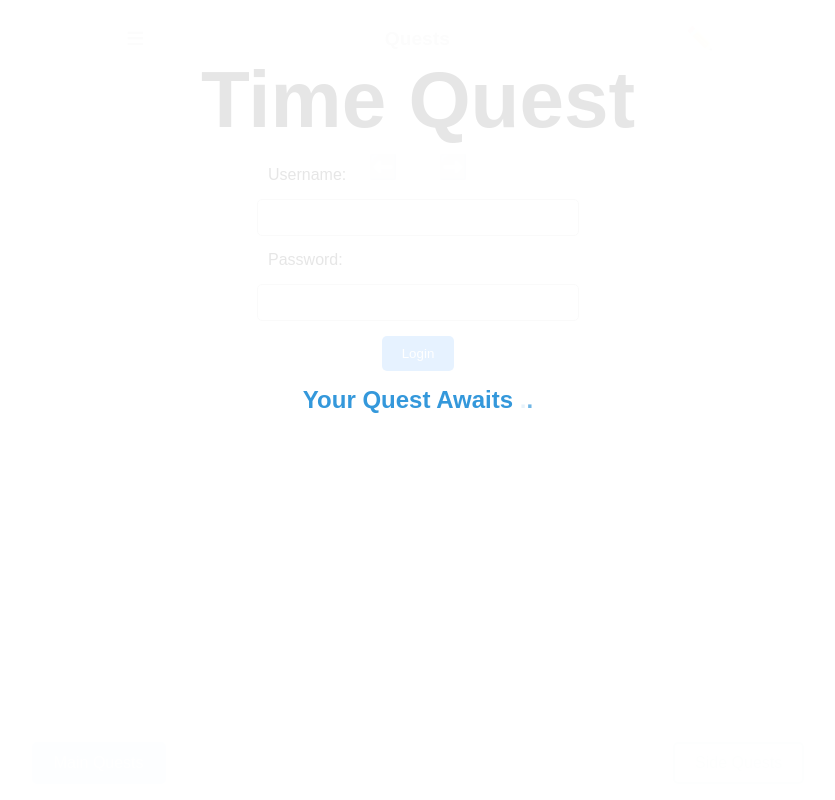
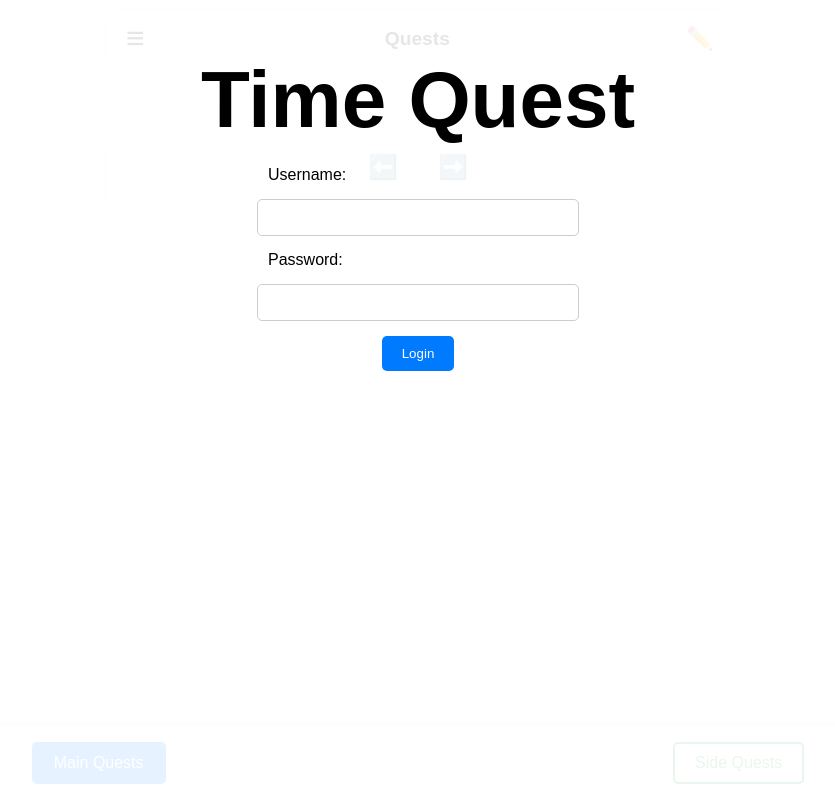
Before and after one commit to Clrwtr-Tech/TimeQuest, a plain HTML site: page index.html in a window 1280 px wide. Shown: the whole page, without its empty margins (222-1057 px from the left). Drawn offline with Linux system fonts and the light colour scheme.

Commit message:
Correct loading login error
corrected loading error and added favicon.

```diff
--- a/index.html
+++ b/index.html
@@ -5,6 +5,8 @@
     <meta name="viewport" content="width=device-width, initial-scale=1.0, maximum-scale=1.0, user-scalable=no">
     <title>Time Quest</title>
     <link rel="stylesheet" href="style.css">
+    <link rel="icon" href="TQLogo.png" type="image/png">
+
 </head>
 <body>
 
--- a/script.js
+++ b/script.js
@@ -324,8 +324,6 @@ function displayProjects(projects, container) {
     });
 }
 
-
-
 async function handleProjectClick(project) {
     const tokenType = isToday(displayDate) ? 'Ontime' : 'Late';
     const timezoneOffset = displayDate.getTimezoneOffset() * 60000; // Offset in milliseconds
@@ -421,7 +419,6 @@ function revertUIOnProjectClick(project, tokenType, originalTokenCount, original
     updatePointsDisplay(originalPoints);
 }
 
-
 function updateTokenDisplay(tokenType, isAdding) {
     const tokenOverview = document.getElementById('token-overview');
     const tokens = Array.from(tokenOverview.children);
@@ -442,7 +439,6 @@ function updateTokenDisplay(tokenType, isAdding) {
         }
     }
 }
-
 
 function isToday(someDate) {
     const today = new Date();
--- a/style.css
+++ b/style.css
@@ -607,7 +607,6 @@ body {
     background-color: rgba(255, 255, 255, 0.9); /* Slight transparency for effect */
     z-index: 9998; /* Just below the spinner */
     display: none; /* Hide the overlay by default */
-    display: flex;
     justify-content: center;
     align-items: center;
 }
```
Also changed, not shown: TQLogo.png (added).
